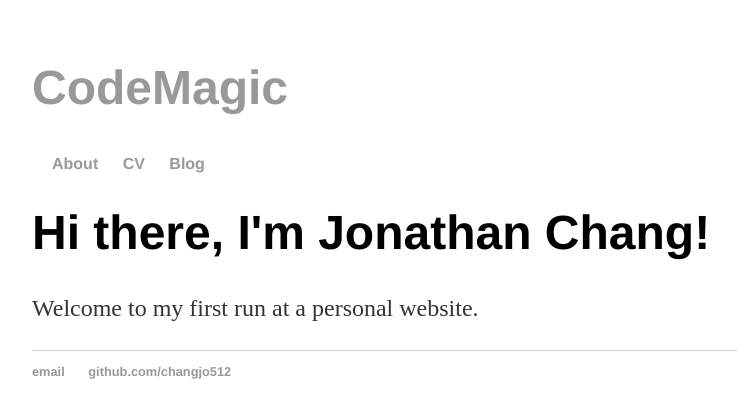
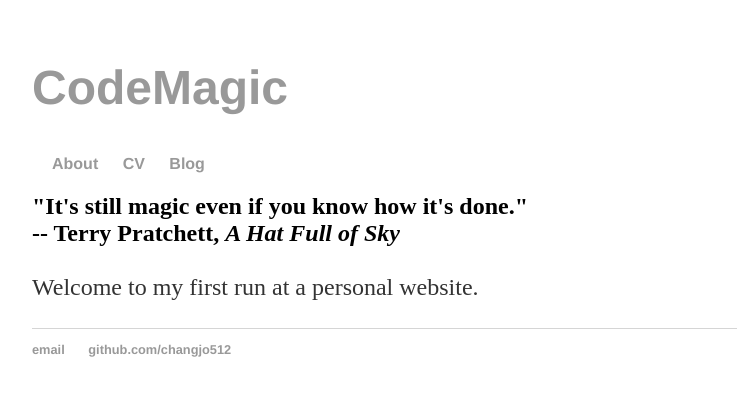
Before and after one commit to CodeMagic/CodeMagic.github.io, a Jekyll site: the page built from index.html, in a window 1280 px wide. Shown: the top 418 px of the page, without its empty margins (160-897 px from the left). Built offline with Jekyll 4.4.1, drawn with Linux system fonts in a browser that asks for light colours.

Commit message:
Update index.html

```diff
--- a/index.html
+++ b/index.html
@@ -3,6 +3,10 @@ layout: default
 title: Code Magic
 ---
 <div class="blurb">
-	<h1>Hi there, I'm Jonathan Chang!</h1>
+	<h2>
+		"It's still magic even if you know how it's done."
+		<br/>
+		-- Terry Pratchett, <em>A Hat Full of Sky</em>
+	</h2>
 	<p>Welcome to my first run at a personal website.</p>
 </div><!-- /.blurb -->
```
